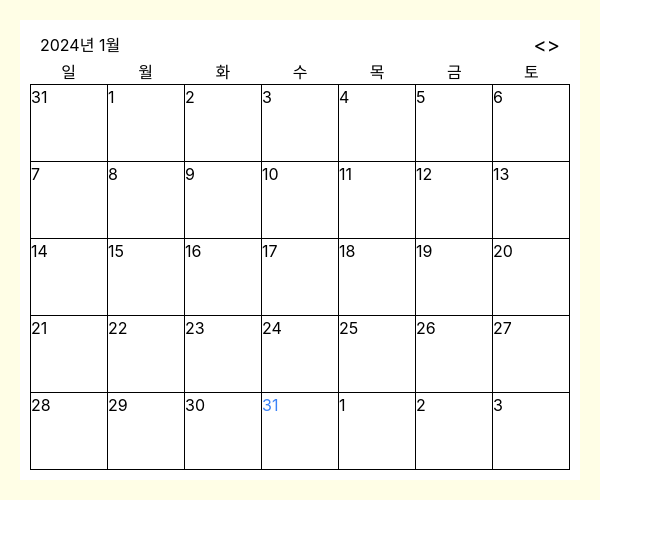
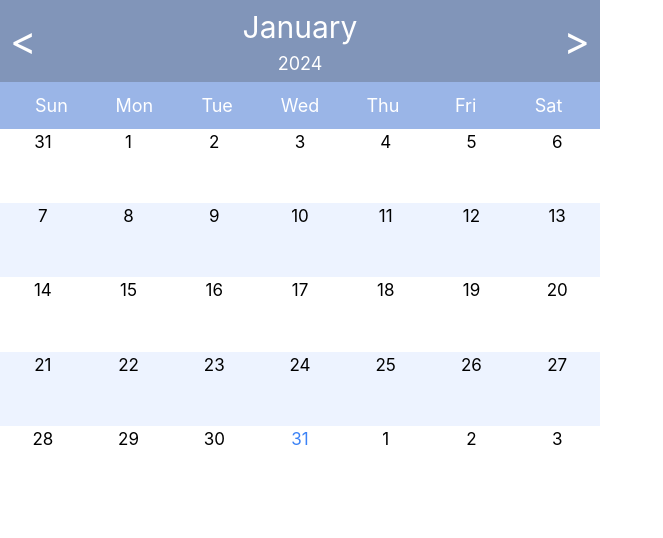
Before and after one commit to BonjunK00/my-chrome-app, a React (Create React App) app: page / in a window 1280 px wide. Shown: the top 538 px of the page, without its empty margins (0-663 px from the left). Built offline with nearby package versions, Linux system fonts and the light colour scheme.

Commit message:
캘린더 기본적인 디자인

```diff
--- a/src/App.css
+++ b/src/App.css
@@ -1,5 +1,4 @@
 .App {
   width: 600px;
   height: 500px;
-  background-color: #fffee6;
 }
--- a/src/components/Calendar.tsx
+++ b/src/components/Calendar.tsx
@@ -2,7 +2,7 @@ import { useEffect, useState } from 'react'
 import { Modal } from './Modal'
 import { useModal } from '../hooks/useModal'
 
-const week = ['일', '월', '화', '수', '목', '금', '토']
+const week = ['Sun', 'Mon', 'Tue', 'Wed', 'Thu', 'Fri', 'Sat']
 
 type DateObject = {
   year: number
@@ -26,6 +26,10 @@ export const Calendar = () => {
       dateObject1.month === dateObject2.month &&
       dateObject1.date === dateObject2.date
     )
+  }
+
+  const getEnglishMonth = (month: number) => {
+    return new Date(selectedDate.year, month - 1, 1).toLocaleString('en-US', { month: 'long' })
   }
 
   const handleClickPrev = () => {
@@ -86,16 +90,16 @@ export const Calendar = () => {
 
   return (
     <>
-      <div className="p-[20px] h-full">
-        <div className="flex flex-col bg-white p-[10px] h-full">
-          <div className="flex items-center px-[10px] justify-between">
-            <div>{`${selectedDate.year}년 ${selectedDate.month}월`}</div>
-            <div className="flex text-[20px]">
-              <button onClick={handleClickPrev}>{`<`}</button>
-              <button onClick={handleClickNext}>{`>`}</button>
+      <div className="flex flex-col h-full">
+        <div className="flex items-center px-[10px] justify-between bg-[#8195B9] text-white p-[5px]">
+          <button className="text-[40px]" onClick={handleClickPrev}>{`<`}</button>
+          <div className="flex flex-col items-center">
+            <div className="text-[30px]">{getEnglishMonth(selectedDate.month)}</div>
+            <div className="text-[18px]">{selectedDate.year}</div>
           </div>
+          <button className="text-[40px]" onClick={handleClickNext}>{`>`}</button>
         </div>
-          <div className="flex border-b-[1px] border-black">
+        <div className="flex bg-[#9AB5E7] text-white p-[10px] text-[18px]">
           {week.map((day) => (
             <div key={day} className="flex-1 text-center">
               {day}
@@ -103,11 +107,11 @@ export const Calendar = () => {
           ))}
         </div>
         {weekRows.map((weekRow, rowIndex) => (
-            <div key={rowIndex} className="flex flex-1 border-l-[1px] border-black">
+          <div key={rowIndex} className={`flex flex-1 ${rowIndex % 2 === 0 ? 'bg-white' : 'bg-[#EDF3FF]'}`}>
             {weekRow.map((dateObject, columnIndex) => (
               <button
                 key={`${rowIndex}_${columnIndex}`}
-                  className="flex flex-1 border-r-[1px] border-b-[1px] border-black hover:bg-gray-200"
+                className="flex flex-1 hover:bg-[#E3E9F6] justify-center text-[17px] p-[1px]"
                 onClick={handleClickDate(dateObject)}
               >
                 <div className="aria-selected:text-blue-500" aria-selected={isEqualsDate(selectedDate, dateObject)}>
@@ -118,7 +122,6 @@ export const Calendar = () => {
           </div>
         ))}
       </div>
-      </div>
       <Modal isOpen={isOpen} onClose={closeModal}>
         <div>안녕하세요</div>
       </Modal>
```
Lines whose indentation alone changed are shown as unchanged.
